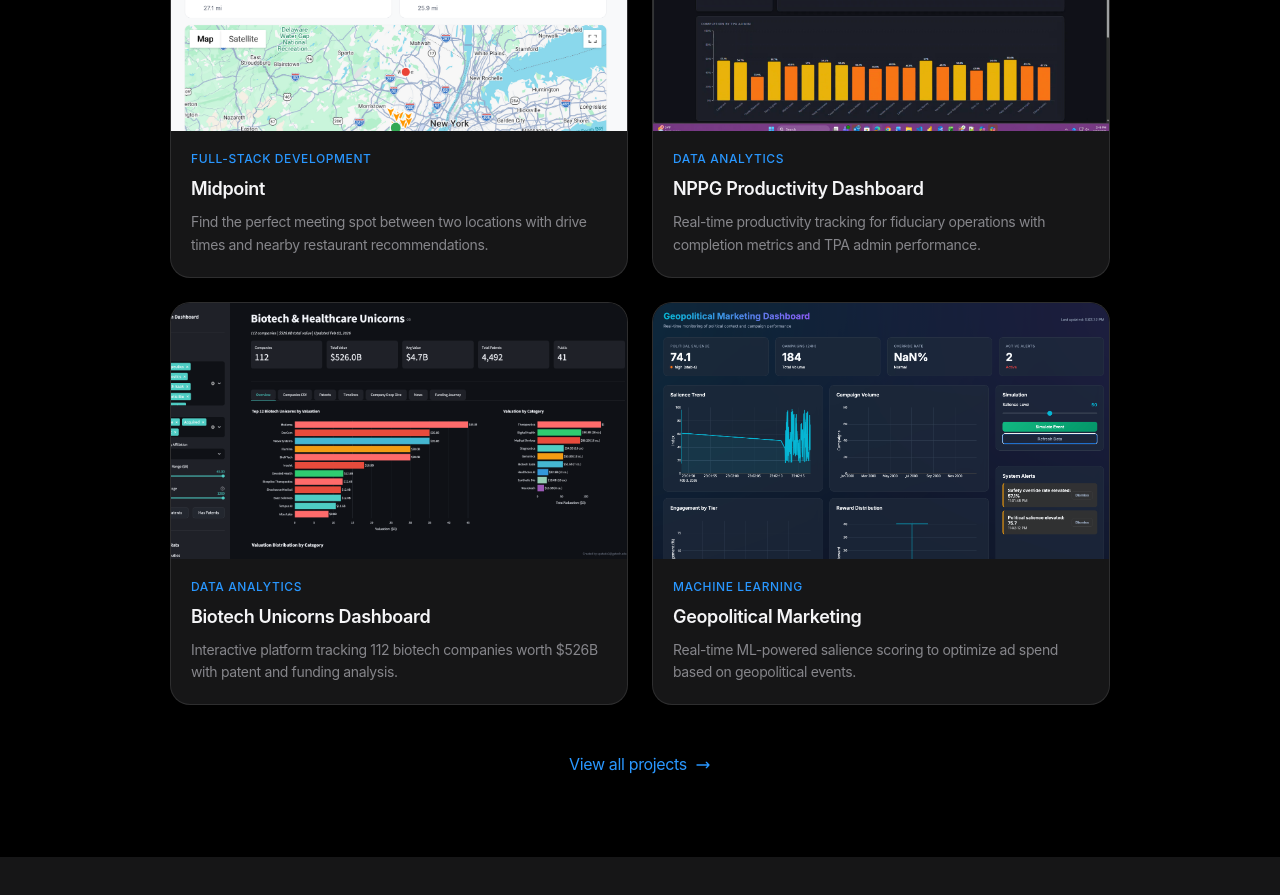
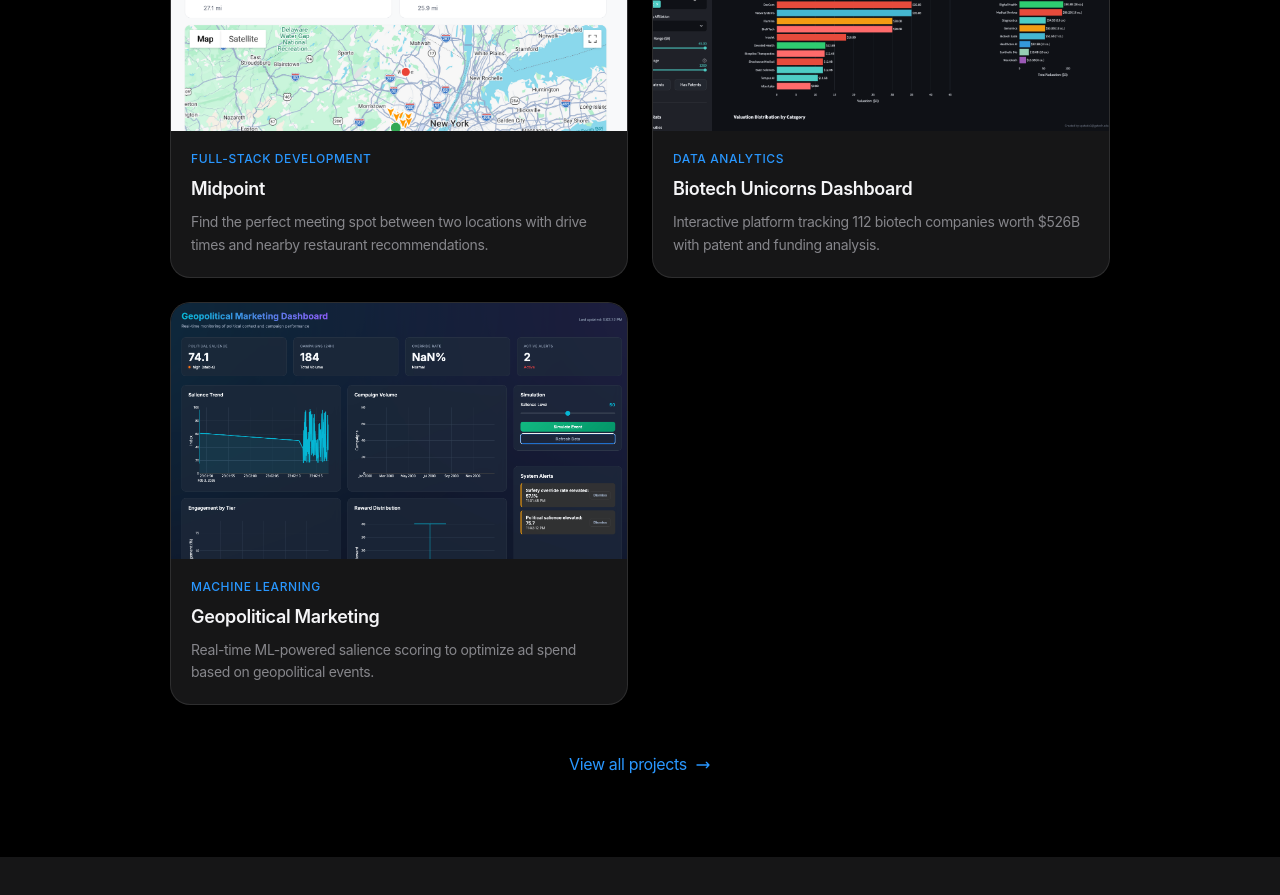
Before and after one commit to inSideos-designs/portfolio, a Next.js app: page / in a window 1280 px wide. Shown: the part 1340-2235 px from the top of the page. Built offline with nearby package versions, Linux system fonts and the light colour scheme.

Commit message:
Remove NPPG projects from portfolio

```diff
--- a/src/app/page.tsx
+++ b/src/app/page.tsx
@@ -35,12 +35,6 @@ export default function Home() {
             imageUrl={`${basePath}/projects/midpoint.png`}
           />
           <ProjectCard
-            title="NPPG Productivity Dashboard"
-            category="Data Analytics"
-            description="Real-time productivity tracking for fiduciary operations with completion metrics and TPA admin performance."
-            imageUrl={`${basePath}/projects/nppg-dashboard.png`}
-          />
-          <ProjectCard
             title="Biotech Unicorns Dashboard"
             category="Data Analytics"
             description="Interactive platform tracking 112 biotech companies worth $526B with patent and funding analysis."
--- a/src/app/projects/page.tsx
+++ b/src/app/projects/page.tsx
@@ -31,14 +31,6 @@ const featuredProjects = [
     category: 'analytics',
   },
   {
-    title: '401k Work Tracker Dashboard',
-    description: 'Power BI dashboard for tracking retirement plan administration workflows. Monitors work units across multiple compliance stages with real-time supervisor and employee performance metrics.',
-    image: `${basePath}/projects/401k-v2.png`,
-    tags: ['Power BI', 'DAX', 'SQL', 'Data Modeling'],
-    features: ['Multi-dimensional Filtering', 'Supervisor Analytics', 'Plan Status Tracking', 'Completion Metrics'],
-    category: 'analytics',
-  },
-  {
     title: 'OilSight',
     description: 'Geospatial analytics platform predicting oil & gas production hotspots by analyzing surface topography and subsurface deposit correlations. Uses USGS 3DEP elevation models with ML-driven terrain feature extraction across 8 major US basins.',
     image: `${basePath}/projects/oilsight.png`,
@@ -53,14 +45,6 @@ const featuredProjects = [
     tags: ['React', 'Vite', 'Google Maps API', 'Google Places API', 'JavaScript'],
     features: ['Midpoint Calculation', 'Restaurant Discovery', 'Drive Time Estimates', 'Interactive Map'],
     category: 'engineering',
-  },
-  {
-    title: 'NPPG Productivity Dashboard',
-    description: 'Real-time productivity tracking dashboard for fiduciary operations. Monitors completion rates across work types, tracks TPA admin performance metrics, and provides multi-dimensional filtering for plan year, status, and location.',
-    image: `${basePath}/projects/nppg-dashboard.png`,
-    tags: ['Python', 'Flask', 'Plotly', 'Pandas', 'HTML/CSS', 'JavaScript'],
-    features: ['Completion Tracking', 'Work Type Breakdown', 'Admin Performance', 'Dynamic Filtering'],
-    category: 'analytics',
   },
 ];
 
```
